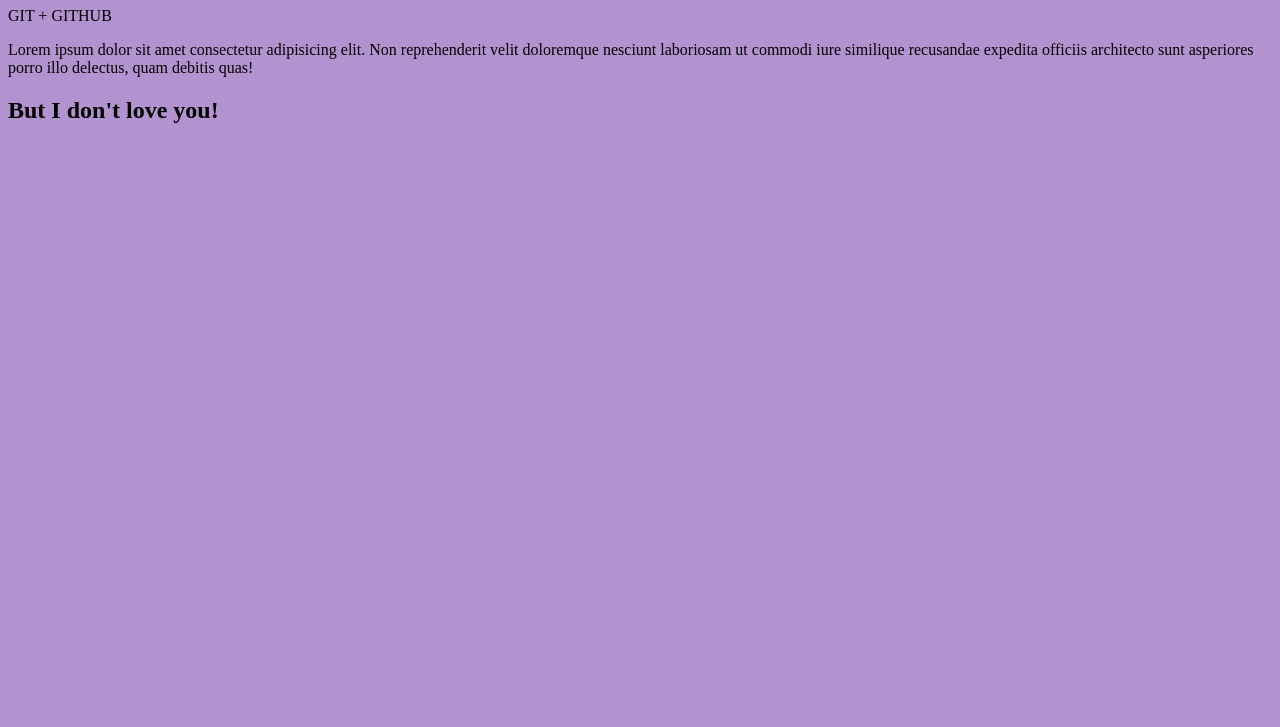
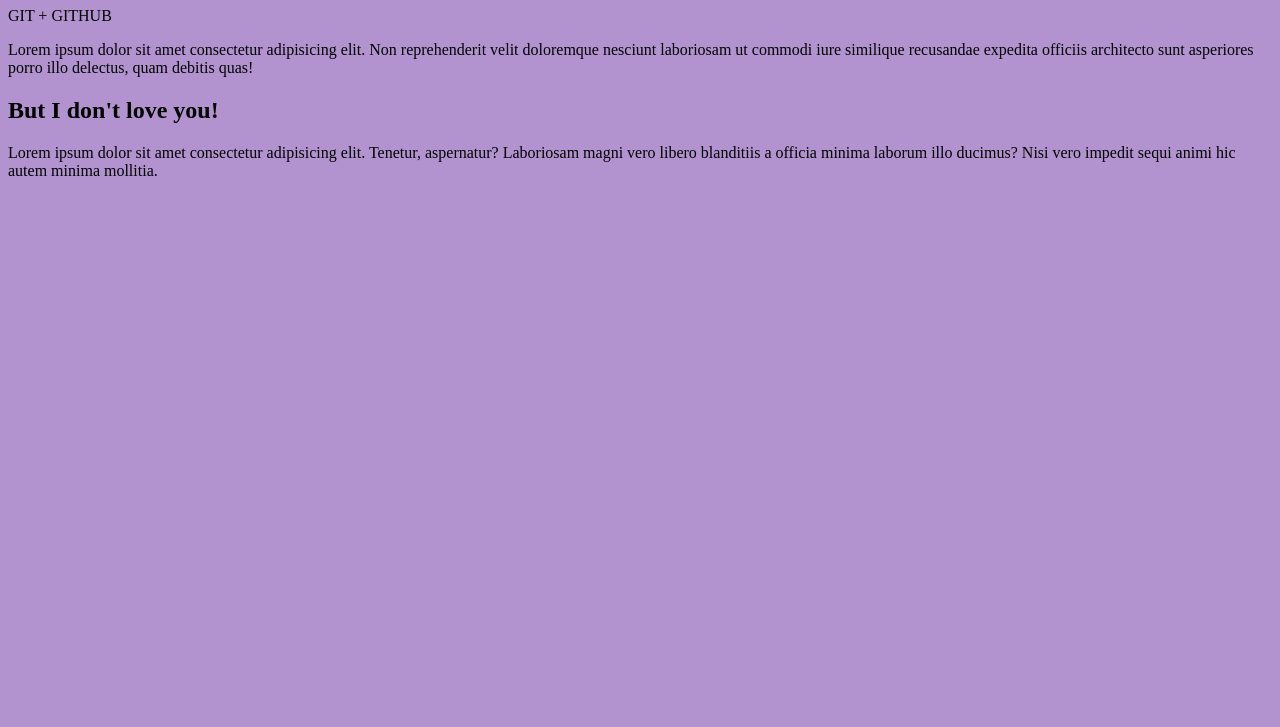
Before and after one commit to YourSubconsciousNess/Programming, a plain HTML site: page index.html in a window 1280 px wide. Shown: the part 73-800 px from the top of the page. Drawn offline with Linux system fonts and the light colour scheme.

Commit message:
Добавила параграф

```diff
--- a/css/main.css
+++ b/css/main.css
@@ -2,3 +2,6 @@ body {
   background-color: rgb(178, 147, 207);
   font-size: 24;
 }
+p {
+  font-size: 20;
+}
--- a/index.html
+++ b/index.html
@@ -17,5 +17,11 @@
       debitis quas!
     </p>
     <h2>But I don't love you!</h2>
+    <p>
+      Lorem ipsum dolor sit amet consectetur adipisicing elit. Tenetur,
+      aspernatur? Laboriosam magni vero libero blanditiis a officia minima
+      laborum illo ducimus? Nisi vero impedit sequi animi hic autem minima
+      mollitia.
+    </p>
   </body>
 </html>
```
